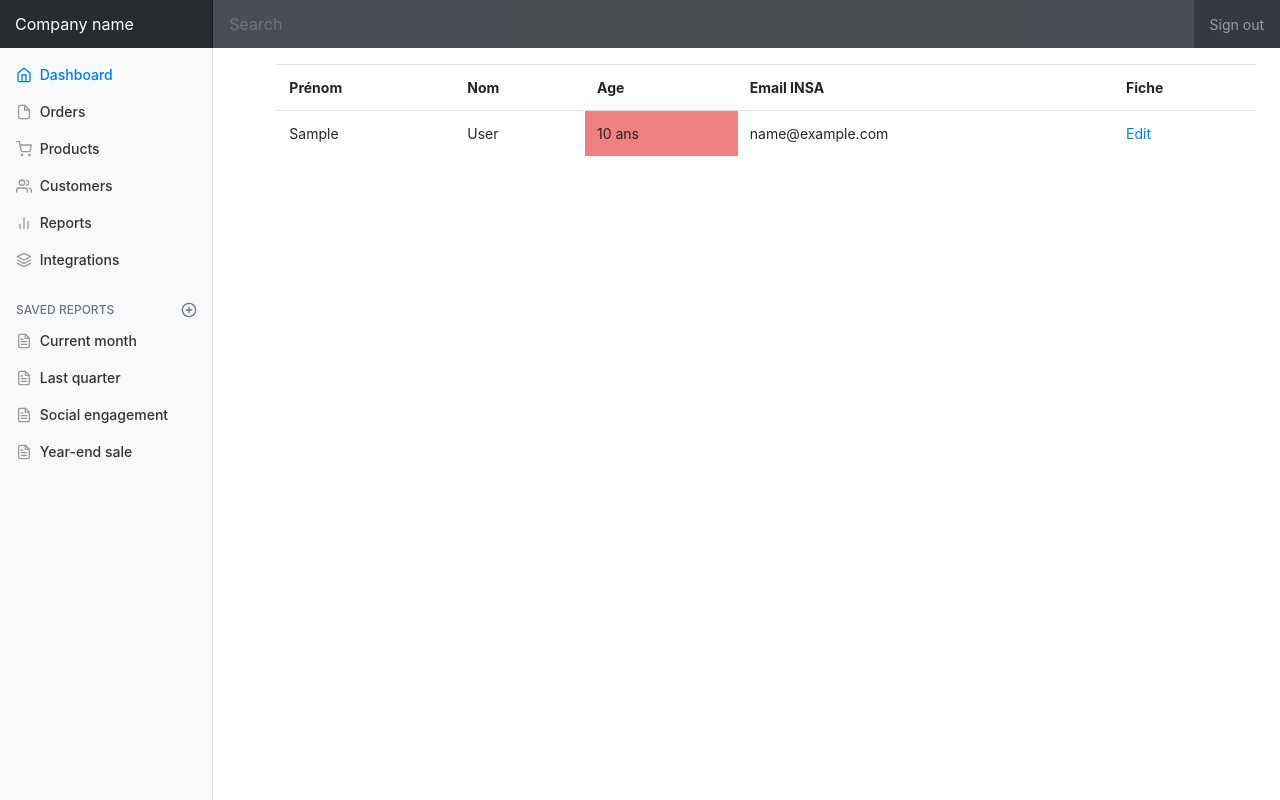
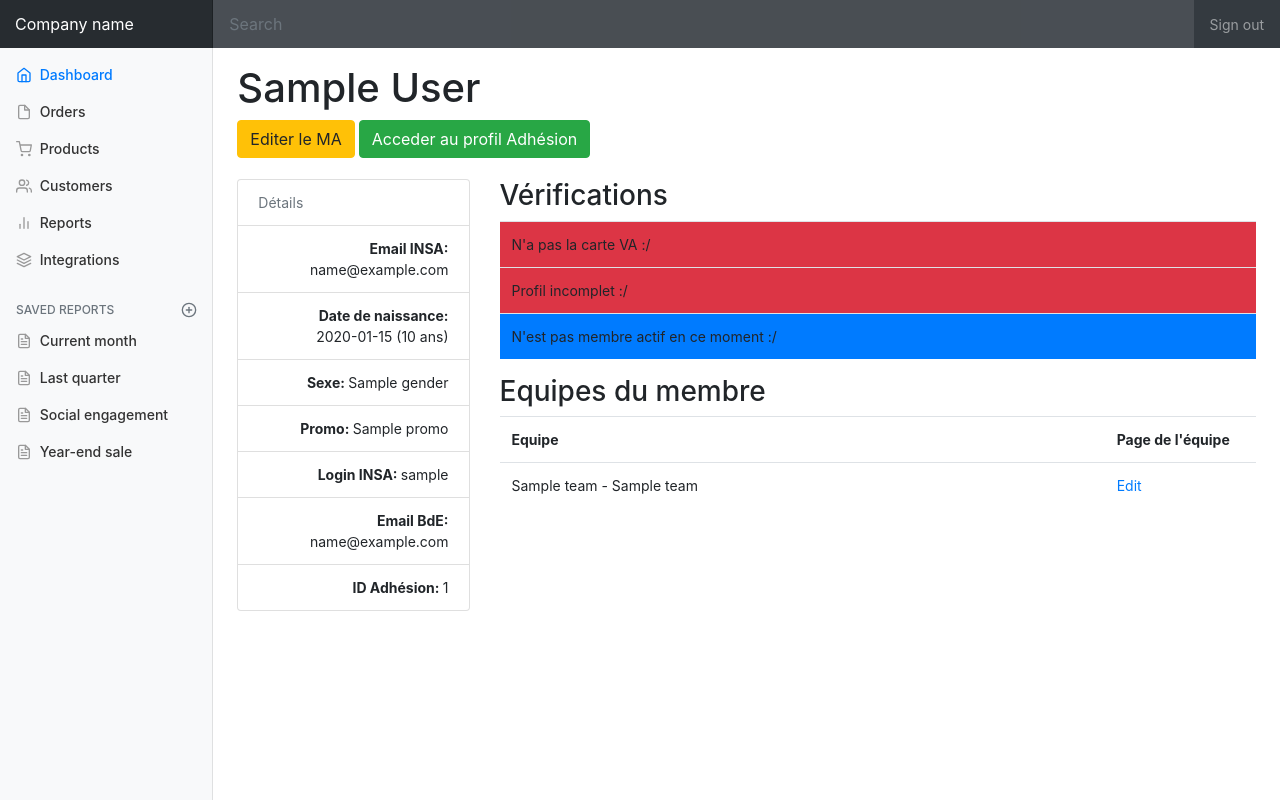
Before and after one commit to BdEINSALyon/mapp, a Django app: template active_members/templates/active_members/member_detail.html in a window 1280 px wide. Run offline with Django 3.2, Linux system fonts and the light colour scheme; the template is opened without the code that fills it: most values are stand-ins (such as "Sample title", 1, 10 or a date in 2020); some libraries are stand-ins or nearby versions.

Commit message:
Member add and details

```diff
--- a/active_members/templates/active_members/member_detail.html
+++ b/active_members/templates/active_members/member_detail.html
@@ -1,23 +1,68 @@
 {% extends "base.html" %}
 {% block content %}
-<ul>
+    <div class="row">
+        <div class="col">
+            <h1 class="">{{ object.first_name }} {{ object.last_name }}</h1>
+            <a href="{% url "edit_member" object.pk %}"><button type="button" class="btn btn-warning">Editer le MA</button></a>  {% if object.adhesion_id is not None %}<button type="button" class="btn btn-success">Acceder au profil Adhésion</button>{% endif %}
+            <br>
+        </div>
+    </div>
+  <br>
+    <div class="row">
+        <div class="col-sm-3">
+            <!--left col-->
+            <ul class="list-group">
+                <li class="list-group-item text-muted" contenteditable="false">Détails</li>
+                <li class="list-group-item text-right"><span class="pull-left"><strong class="">Email INSA: </strong></span><br> {{ object.insa_email }}</li>
+                <li class="list-group-item text-right"><span class="pull-left"><strong class="">Date de naissance: </strong></span><br> {{ object.birthdate }} ({{ object.age }} an{{ object.age|pluralize }})</li>
+                <li class="list-group-item text-right"><span class="pull-left"><strong class="">Sexe: </strong></span> {{ object.gender }}</li>
+                <li class="list-group-item text-right"><span class="pull-left"><strong class="">Promo: </strong></span> {{ object.promo }}</li>
+                <li class="list-group-item text-right"><span class="pull-left"><strong class="">Login INSA: </strong></span>{{ object.insa_username }}</li>
+                <li class="list-group-item text-right"><span class="pull-left"><strong class="">Email BdE: </strong></span><br> {{ object.office365_email }}</li>
+                <li class="list-group-item text-right"><span class="pull-left"><strong class="">ID Adhésion: </strong></span> {{ object.adhesion_id }}</li>
+            </ul>
+        </div>
+        <!--/col-3-->
+        <div class="col-sm-9" style="" contenteditable="false">
+            <h3>Vérifications</h3>
+            <div class="table-responsive">
+                <table class="table">
+                    {% if object.is_va_member %}
+                        <tr class="bg-success"><td>A la carte VA :)</td></tr>
+                    {% else %}
+                        <tr class="bg-danger"><td>N'a pas la carte VA :/</td></tr>
+                    {% endif %}
+
+                    {% if object.profil_complete %}
+                        <tr class="bg-success"><td>Profil complet :)</td></tr>
+                    {% else %}
+                        <tr class="bg-danger"><td>Profil incomplet :/</td></tr>
+                    {% endif %}
+
+                    {% if object.is_ma %}
+                        <tr class="bg-success"><td>Est membre actif en ce moment :)</td></tr>
+                    {% else %}
+                        <tr class="bg-primary"><td>N'est pas membre actif en ce moment :/</td></tr>
+                    {% endif %}
+                </table>
+            </div>
+            <h3>Equipes du membre</h3>
             <div class="table-responsive">
                 <table class="table">
                     <tr>
-          <th>Prénom</th>
-          <th>Nom</th>
-          <th>Age</th>
-          <th>Email INSA</th>
-          <th>Fiche</th>
+                        <th width="80%">Equipe</th>
+                        <th>Page de l'équipe</th>
                     </tr>
-          <tr {% if object.profil_complete%} style="background-color: aquamarine" {% endif %}>
-              <td>{{ object.first_name }}</td>
-              <td>{{ object.last_name }}</td>
-              <td {% if object.age  < 18 %}style="background-color: lightcoral" {% endif %}>{{ object.age }} an{{ object.age|pluralize }}</td>
-              <td>{{ object.insa_email }}</td>
-                <td><a href="{% url "show_member" object.pk %}">Edit</a></td>
+                    {% for i in object.teams.all %}
+                        <tr>
+                            <td>{{ i.team.name }} - {{ i.name }}</td>
+                        <td><a href="{% url "show_subteam" i.pk %}">Edit</a></td>
                         </tr>
+
+                    {% endfor %}
                 </table>
             </div>
-</ul>
+        </div>
+
+    </div>
 {% endblock %}
--- a/active_members/templates/active_members/member_list.html
+++ b/active_members/templates/active_members/member_list.html
@@ -1,6 +1,7 @@
 {% extends "base.html" %}
 {% block content %}
 <ul>
+<div class="row"><a href="{% url "create_member" %}"><button type="button" class="btn btn-warning">Ajouter un MA</button></a></div><br/>
 <div class="table-responsive">
   <table class="table">
       <tr>
--- a/active_members/urls.py
+++ b/active_members/urls.py
@@ -2,10 +2,13 @@ from django.urls import path, include
 from django.views.generic import ListView, DetailView
 
 from . import views
-from .models import Member
+from .models import Member, SubTeam
 
 urlpatterns = [
     # Nous allons réécrire l'URL de l'accueil
     path('accueil', ListView.as_view(model=Member,)),
     path('member/<int:pk>', DetailView.as_view(model=Member), name='show_member'),
+    path('member/edit/<int:pk>', views.MemberUpdate.as_view(), name='edit_member'),
+    path('member/add', views.MemberCreate.as_view(), name='create_member'),
+    path('subteam/<int:pk>', DetailView.as_view(model=SubTeam), name='show_subteam'),
 ]
```
Also changed, not shown: active_members/forms.py (added, +20 -0 lines), active_members/models.py (+6 -3 lines), active_members/templates/active_members/add_membre.html (added, +25 -0 lines), active_members/views.py (+17 -1 lines), active_members/migrations/0006_auto_20181102_0819.py (added), active_members/migrations/0007_auto_20181102_0820.py (added). Lines whose indentation alone changed are shown as unchanged.
